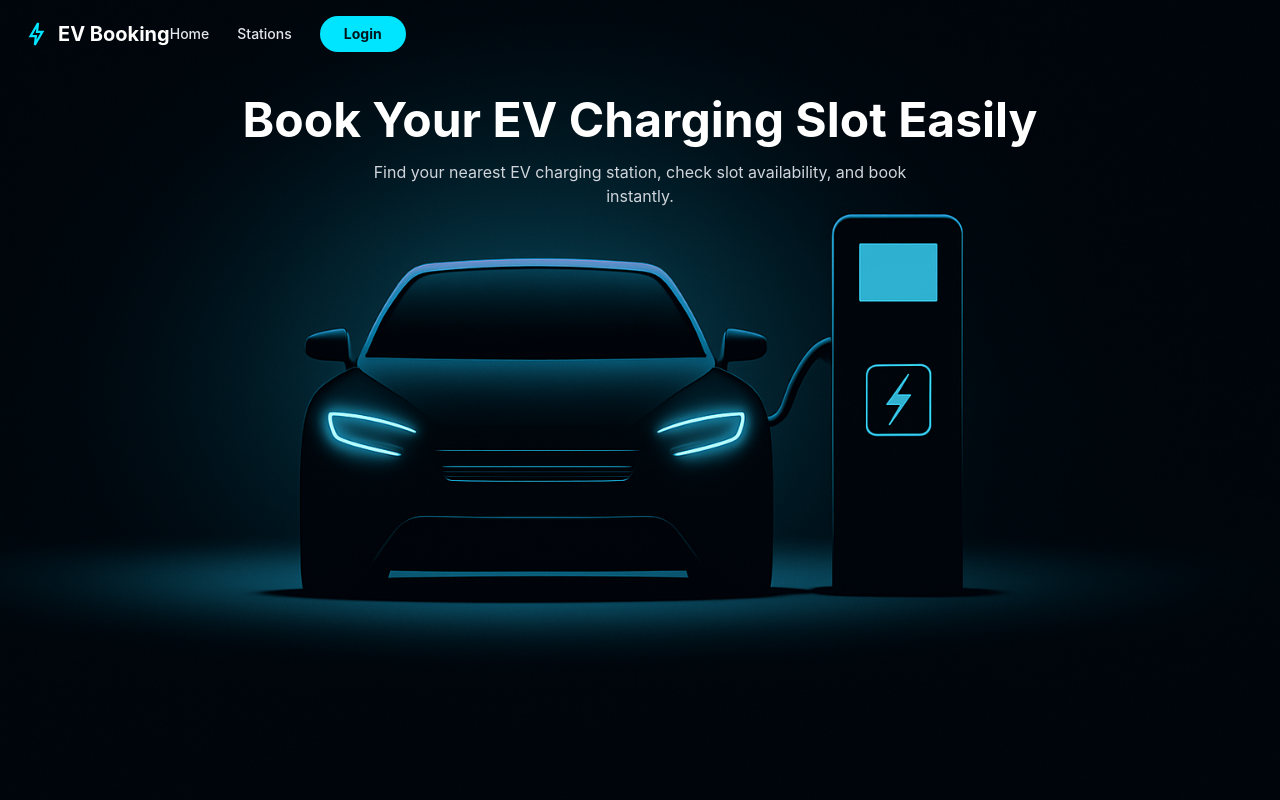
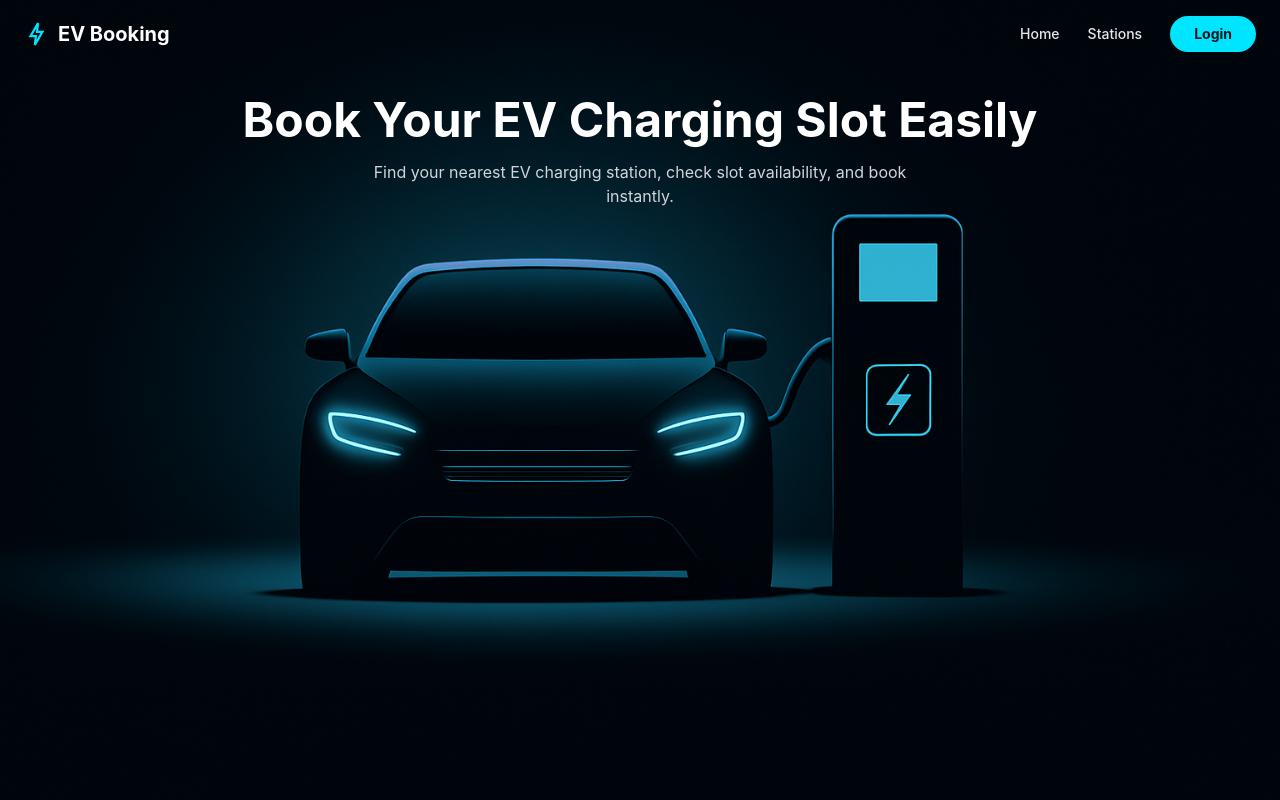
Before and after one commit to shamnashani/EV-Station, a React (Create React App) app in the folder EV backend/evstation_front/: page / in a window 1280 px wide. Shown: the top 800 px of the page. Built offline with nearby package versions, Linux system fonts and the light colour scheme.

Commit message:
alignment

```diff
--- a/EV backend/evstation_front/src/components/Navbar.jsx
+++ b/EV backend/evstation_front/src/components/Navbar.jsx
@@ -62,10 +62,10 @@ function Navbar() {
         </button>
 
         <div className={`
-          absolute md:static top-full left-0 w-full md:w-auto
+        ml-auto absolute md:static top-full left-0 w-full md:w-auto
           bg-[#02141C] md:bg-transparent
           flex flex-col md:flex-row items-center
-          gap-5 md:gap-7 text-sm font-medium text-gray-200
+          gap-8 md:gap-7 text-sm font-medium text-gray-200
           transition-all duration-300
           ${menuOpen ? "block py-4" : "hidden md:flex"}
         `}>
```
